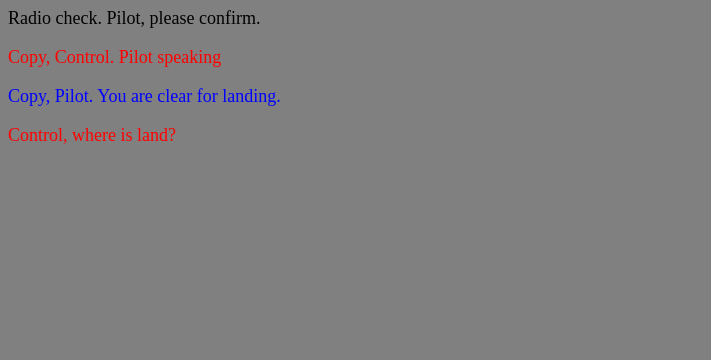
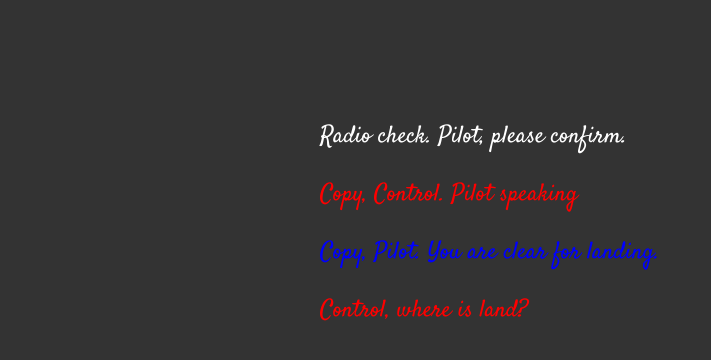
Before and after one commit to johnsperkowski/communication-log, a plain HTML site: page index.html in a window 1280 px wide. Shown: the whole page, without its empty margins (0-711 px from the left). Drawn offline with Linux system fonts and the light colour scheme.

Commit message:
pretty pretty

```diff
--- a/index.html
+++ b/index.html
@@ -1,6 +1,7 @@
 <html>
 <head>
     <link rel="stylesheet" type="text/css" href="style.css">
+    <link href="https://fonts.googleapis.com/css?family=Satisfy" rel="stylesheet">
 </head>
 <body>
    <p>Radio check. Pilot, please confirm.</p>
--- a/style.css
+++ b/style.css
@@ -1,4 +1,7 @@
 body {
-    background-color: gray;
-    font-size: large;
+    color: white;
+    background-color: #333;
+    font-size: 150%;
+    font-family: 'Satisfy', cursive;
+     margin: 5em 25%;
 }
```
